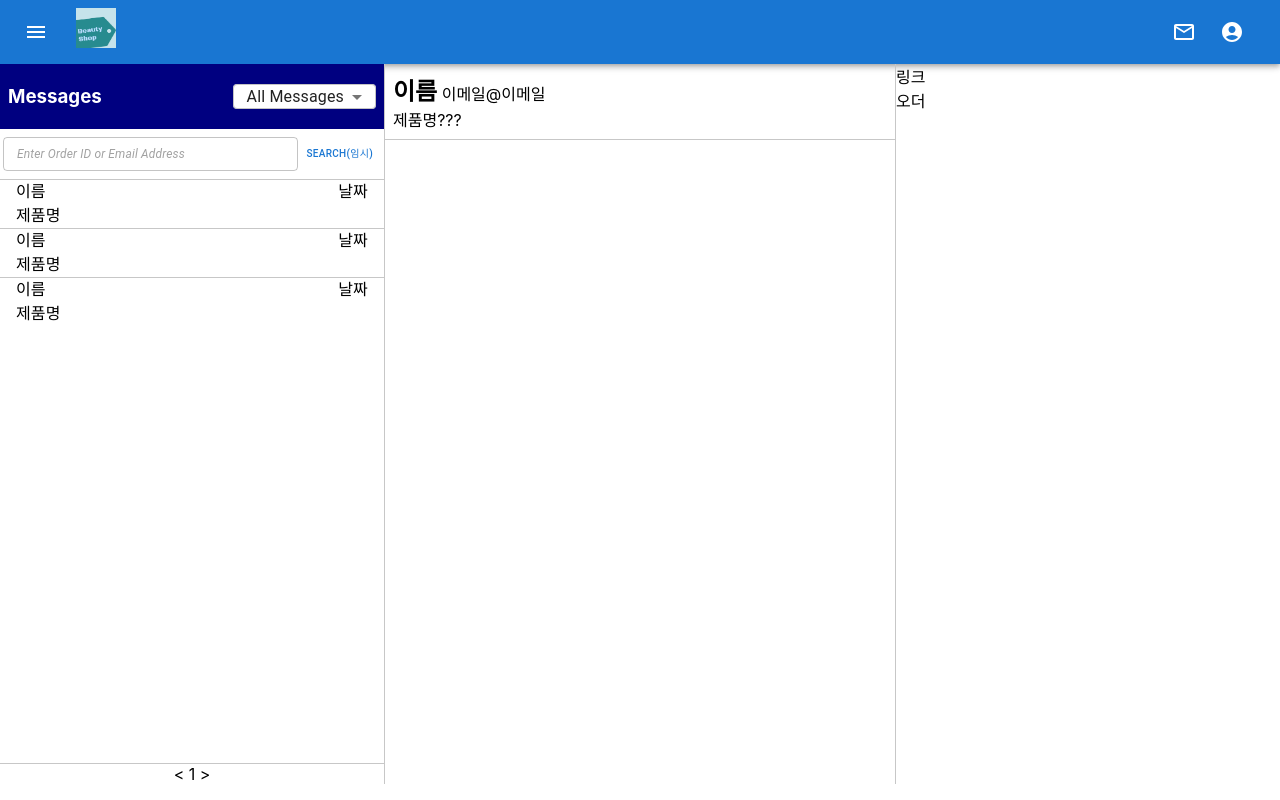
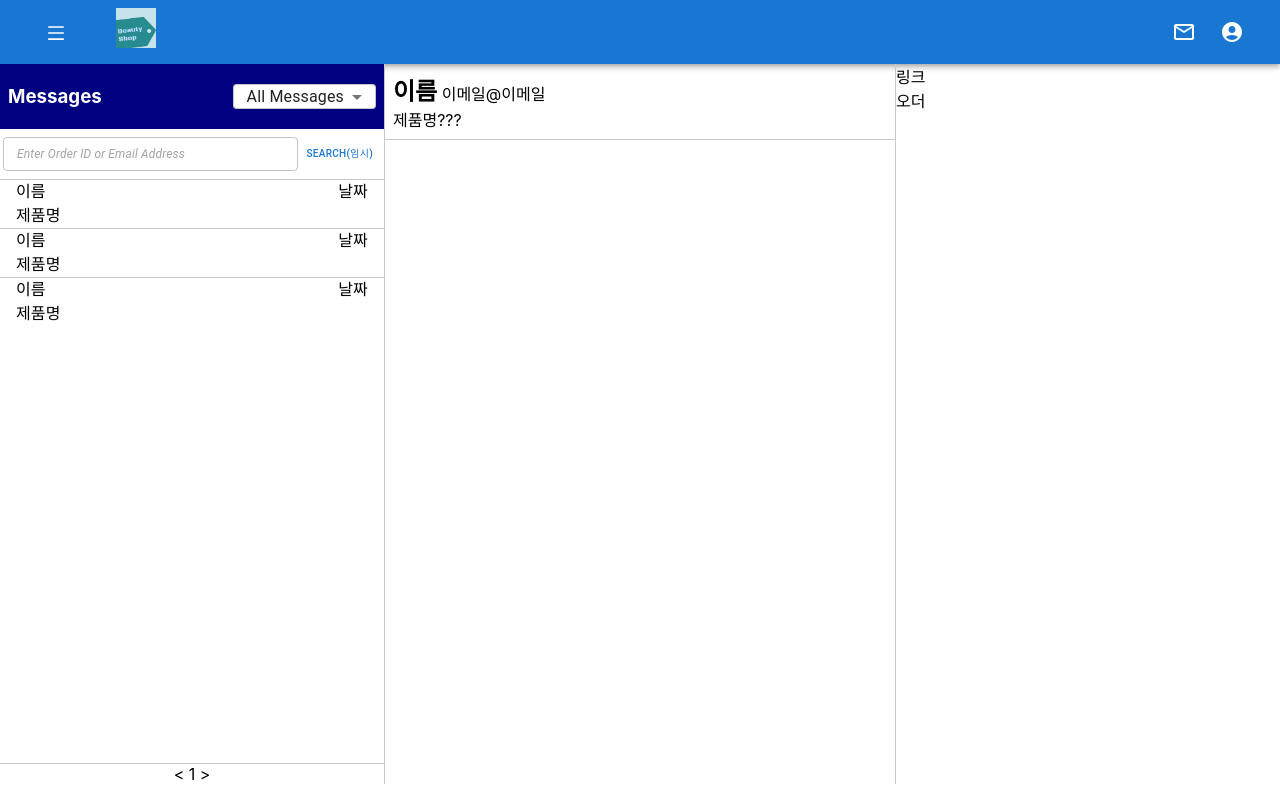
Before and after one commit to sangchoonjung/beautyshopseller, a React (Create React App) app: page /message in a window 1280 px wide. Built offline with nearby package versions, Linux system fonts and the light colour scheme.

Commit message:
22-12-07

```diff
--- a/package.json
+++ b/package.json
@@ -16,6 +16,7 @@
     "@types/react-dom": "^18.0.9",
     "react": "^18.2.0",
     "react-dom": "^18.2.0",
+    "react-icons": "^4.7.1",
     "react-router-dom": "^6.4.4",
     "react-scripts": "5.0.1",
     "typescript": "^4.9.3",
--- a/src/components/layout/Headers.tsx
+++ b/src/components/layout/Headers.tsx
@@ -6,12 +6,13 @@ import AccountCircle from "@mui/icons-material/AccountCircle";
 import MenuItem from "@mui/material/MenuItem";
 import Menu from "@mui/material/Menu";
 import LoginModal from "../modal/LoginModal";
-import MailOutlineIcon from '@mui/icons-material/MailOutline';
+import MailOutlineIcon from "@mui/icons-material/MailOutline";
 import { useNavigate } from "react-router-dom";
+import LeftDrawer from "../modal/LeftDrawer";
 function Headers() {
   const [auth, setAuth] = React.useState(true);
   const [anchorEl, setAnchorEl] = React.useState<null | HTMLElement>(null);
-  const navi= useNavigate()
+  const navi = useNavigate();
 
   const handleChange = (event: React.ChangeEvent<HTMLInputElement>) => {
     setAuth(event.target.checked);
@@ -36,7 +37,8 @@ function Headers() {
             aria-label="menu"
             sx={{ mr: 2 }}
           >
-            <MenuIcon />
+            {/* <MenuIcon /> */}
+            <LeftDrawer />
           </IconButton>
           <Typography variant="h6" component="div" sx={{ flexGrow: 1 }}>
             <img
@@ -48,13 +50,14 @@ function Headers() {
           </Typography>
 
           {
-
             <IconButton
               size="large"
               aria-label="account of current user"
               aria-controls="menu-appbar"
               aria-haspopup="true"
-                onClick={() => {navi("message") }}
+              onClick={() => {
+                navi("message");
+              }}
               color="inherit"
             >
               <MailOutlineIcon />
--- a/src/components/messagePage/LeftBox/LeftBox.tsx
+++ b/src/components/messagePage/LeftBox/LeftBox.tsx
@@ -4,25 +4,26 @@ import { MessagePreviewBox } from "./MessagePreviewBox";
 import { MessageSearchBar } from "./MessageSearchBar";
 
 export const BoxStyle: SxProps = {
-    display: 'flex',
+  display: "flex",
   flexDirection: "column",
-    height: "90vh", minHeight: '500px',
-    width: "30vw", maxWidth: "400px", minWidth: "250px"
-}
-
+  height: "90vh",
+  minHeight: "500px",
+  width: "30vw",
+  maxWidth: "400px",
+  minWidth: "250px",
+};
 
 export default function LeftBox() {
-
   return (
-
-        <Box sx={{
+    <Box
+      sx={{
         ...BoxStyle,
-            borderRight: "1px solid #c7c7c7"
-        }} >
+        borderRight: "1px solid #c7c7c7",
+      }}
+    >
       <MessageFilter />
       <MessageSearchBar />
       <MessagePreviewBox />
     </Box>
-    )
-
+  );
 }
--- /dev/null
+++ b/src/components/modal/LeftDrawer.tsx
@@ -0,0 +1,61 @@
+import * as React from "react";
+import Box from "@mui/material/Box";
+import Drawer from "@mui/material/Drawer";
+import Button from "@mui/material/Button";
+import List from "@mui/material/List";
+import Divider from "@mui/material/Divider";
+import ListItem from "@mui/material/ListItem";
+import ListItemButton from "@mui/material/ListItemButton";
+import ListItemIcon from "@mui/material/ListItemIcon";
+import ListItemText from "@mui/material/ListItemText";
+import InboxIcon from "@mui/icons-material/MoveToInbox";
+import MailIcon from "@mui/icons-material/Mail";
+import { AiOutlineMenu } from "react-icons/ai";
+import IconButton from "@mui/material/IconButton";
+
+export default function LeftDrawer() {
+  const [state, setState] = React.useState(false);
+
+  const toggleDrawer = (open: boolean) => {
+    setState(open);
+  };
+
+  const list = (anchor: string) => (
+    <Box role="presentation" onClick={() => toggleDrawer(false)}>
+      <List>
+        {["Inbox", "Starred", "Send email", "Drafts"].map((text, index) => (
+          <ListItem key={text} disablePadding>
+            <ListItemButton>
+              <ListItemIcon>
+                {index % 2 === 0 ? <InboxIcon /> : <MailIcon />}
+              </ListItemIcon>
+              <ListItemText primary={text} />
+            </ListItemButton>
+          </ListItem>
+        ))}
+      </List>
+      <Divider />
+    </Box>
+  );
+
+  return (
+    <Box sx={{ position: "relative" }}>
+      <Button
+        onClick={() => toggleDrawer(true)}
+        sx={{
+          color: "white",
+          fontSize: 20,
+          overflow: "hidden",
+          width: "10px",
+          maxWidth: "10px",
+        }}
+      >
+        <AiOutlineMenu />
+      </Button>
+
+      <Drawer anchor={"left"} open={state} onClose={() => toggleDrawer(false)}>
+        {list("left")}
+      </Drawer>
+    </Box>
+  );
+}
```
Also changed, not shown: 1 other file (tests, documents, lock files or other folders). Lines whose indentation alone changed are shown as unchanged.
